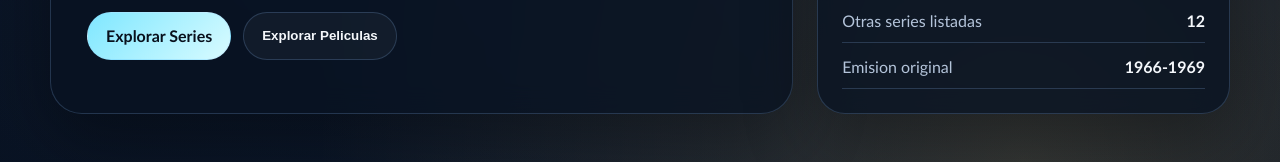
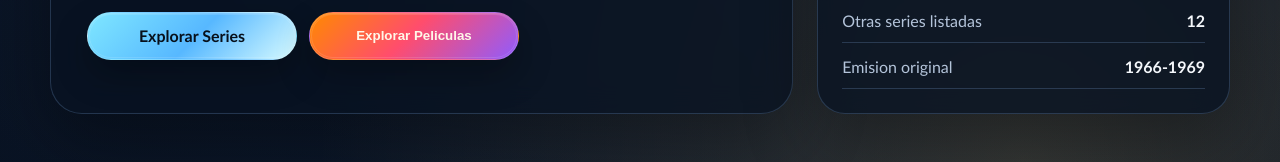
Before and after one commit to FDAHNet/Star-Trek-T.O.S.-web, a website built with Vite: page index.html in a window 1280 px wide. Shown: the part 790-952 px from the top of the page. Built offline with nearby package versions, Linux system fonts and the light colour scheme.

Commit message:
Enhance homepage hero buttons

```diff
--- a/index.html
+++ b/index.html
@@ -40,8 +40,8 @@
           resume las tres temporadas y te deja saltar a cada guia con sus episodios, personajes y actores.
         </p>
         <div class="hero__actions">
-          <a class="button button--primary" href="#otras-series">Explorar Series</a>
-          <button id="open-movies-modal" class="button button--ghost" type="button">Explorar Peliculas</button>
+          <a class="button button--primary button--hero-series" href="#otras-series">Explorar Series</a>
+          <button id="open-movies-modal" class="button button--ghost button--hero-movies" type="button">Explorar Peliculas</button>
         </div>
       </div>
 
--- a/styles.css
+++ b/styles.css
@@ -219,6 +219,7 @@ h3 {
 }
 
 .button {
+  position: relative;
   display: inline-flex;
   align-items: center;
   justify-content: center;
@@ -228,7 +229,8 @@ h3 {
   border: 1px solid var(--line);
   text-decoration: none;
   font-weight: 700;
-  transition: transform 180ms ease, background-color 180ms ease, color 180ms ease;
+  overflow: hidden;
+  transition: transform 180ms ease, background-color 180ms ease, color 180ms ease, border-color 180ms ease, box-shadow 180ms ease;
 }
 
 .button:hover,
@@ -244,6 +246,82 @@ h3 {
 .button--ghost {
   color: var(--text);
   background: rgba(255, 255, 255, 0.04);
+}
+
+.button--hero-series,
+.button--hero-movies {
+  min-width: 210px;
+  border-color: rgba(255, 255, 255, 0.14);
+  box-shadow:
+    inset 0 1px 0 rgba(255, 255, 255, 0.18),
+    0 16px 34px rgba(0, 0, 0, 0.28);
+}
+
+.button--hero-series::before,
+.button--hero-movies::before {
+  content: "";
+  position: absolute;
+  inset: 0;
+  background:
+    linear-gradient(
+      120deg,
+      transparent 0%,
+      rgba(255, 255, 255, 0.06) 35%,
+      rgba(255, 255, 255, 0.38) 50%,
+      rgba(255, 255, 255, 0.06) 65%,
+      transparent 100%
+    );
+  transform: translateX(-140%);
+  animation: hero-button-flash 4.6s ease-in-out infinite;
+  pointer-events: none;
+}
+
+.button--hero-series {
+  color: #07101b;
+  background:
+    linear-gradient(135deg, #7fe7ff 0%, #57b8ff 52%, #d8fbff 100%);
+}
+
+.button--hero-movies {
+  color: #fff7e8;
+  background:
+    linear-gradient(135deg, #ff8a00 0%, #ff4d6d 48%, #8f5cff 100%);
+}
+
+.button--hero-series:hover,
+.button--hero-series:focus-visible,
+.button--hero-movies:hover,
+.button--hero-movies:focus-visible {
+  transform: translateY(-4px) scale(1.02);
+  border-color: rgba(255, 255, 255, 0.3);
+  box-shadow:
+    inset 0 1px 0 rgba(255, 255, 255, 0.24),
+    0 22px 48px rgba(0, 0, 0, 0.36),
+    0 0 24px rgba(127, 231, 255, 0.18);
+}
+
+.button--hero-series:hover {
+  box-shadow:
+    inset 0 1px 0 rgba(255, 255, 255, 0.24),
+    0 22px 48px rgba(0, 0, 0, 0.36),
+    0 0 26px rgba(87, 184, 255, 0.3);
+}
+
+.button--hero-movies:hover {
+  box-shadow:
+    inset 0 1px 0 rgba(255, 255, 255, 0.24),
+    0 22px 48px rgba(0, 0, 0, 0.36),
+    0 0 28px rgba(255, 77, 109, 0.3);
+}
+
+.button--hero-series::after,
+.button--hero-movies::after {
+  content: "";
+  position: absolute;
+  inset: 1px;
+  border-radius: 999px;
+  border: 1px solid rgba(255, 255, 255, 0.12);
+  pointer-events: none;
 }
 
 .hero__card {
@@ -823,6 +901,24 @@ h3 {
   }
 }
 
+@keyframes hero-button-flash {
+  0%,
+  70%,
+  100% {
+    transform: translateX(-140%);
+    opacity: 0;
+  }
+
+  12% {
+    opacity: 1;
+  }
+
+  35% {
+    transform: translateX(140%);
+    opacity: 0.9;
+  }
+}
+
 @media (max-width: 1100px) {
   .character-grid,
   .season-overview-grid {
@@ -914,6 +1010,11 @@ h3 {
     animation: none;
   }
 
+  .button--hero-series::before,
+  .button--hero-movies::before {
+    animation: none;
+  }
+
   .character-card,
   .character-card.is-visible,
   .character-card.is-visible:hover,
```
